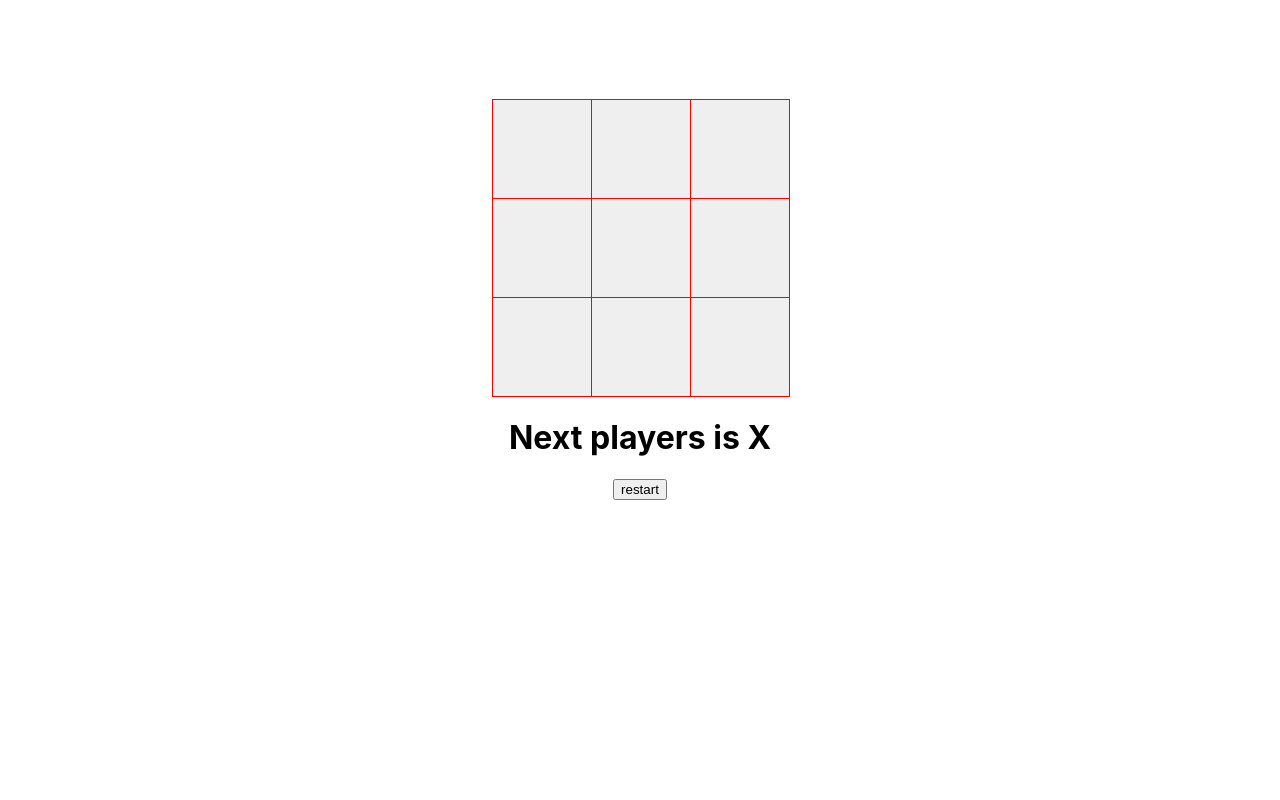
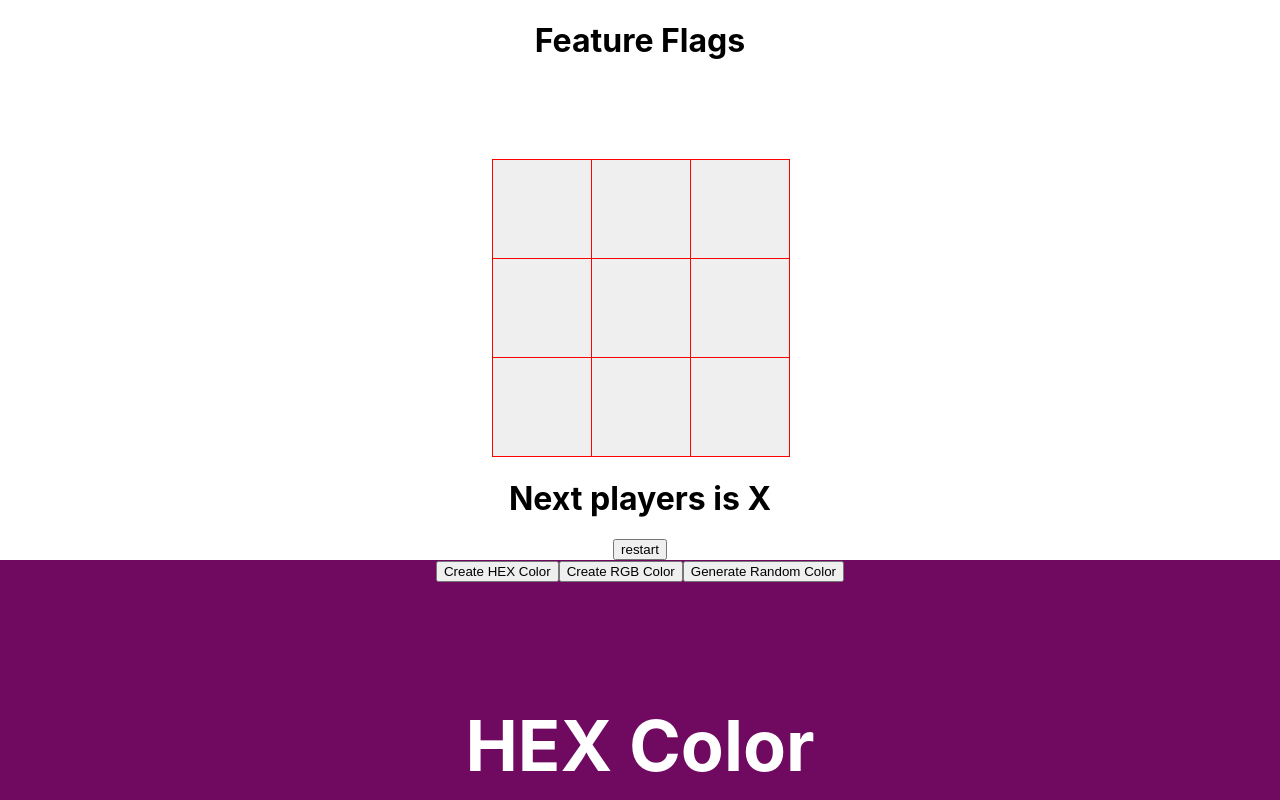
Before and after one commit to JenkinHe/miniprojects-react, a React (Create React App) app in the folder my-app/: page / in a window 1280 px wide. Shown: the top 800 px of the page. Built offline with nearby package versions, Linux system fonts and the light colour scheme.

Commit message:
feature flags complete

```diff
--- a/my-app/src/App.js
+++ b/my-app/src/App.js
@@ -15,6 +15,8 @@ import ModalTest from './components/custom-modal-popup/modal-test';
 import GithubProfileFinder from './components/github-profile-finder';
 import SearchAutocomplete from './components/search-autocomplete-with-api';
 import TicTacToe from './components/tic-tac-toe';
+import FeatureFlagGlobalState from './components/feature-flag/context';
+import FeatureFlags from './components/feature-flag';
 
 function App() {
   return (
@@ -32,7 +34,10 @@ function App() {
      {/* <ModalTest/> */}
      {/* <GithubProfileFinder/> */}
      {/* <SearchAutocomplete/> */}
-     <TicTacToe/>
+     {/* <TicTacToe/> */}
+     <FeatureFlagGlobalState>
+      <FeatureFlags/>
+     </FeatureFlagGlobalState>
 
     </div>
   );
--- /dev/null
+++ b/my-app/src/components/feature-flag/context/index.jsx
@@ -0,0 +1,35 @@
+import { createContext, useEffect, useState } from "react";
+import featureFlagsDataServiceCall from "../data";
+
+
+
+
+
+export const FeatureFlagsContext =createContext(null);
+
+
+export default function FeatureFlagGlobalState({children}){
+    const [loading,setLoading]= useState(false);
+    const [enabledFlags,setEnabledFlags]= useState({})
+
+    async function fetchFeatureFlags(){
+        try{
+            setLoading(true);
+                const response = await featureFlagsDataServiceCall()
+                setEnabledFlags(response);
+                setLoading(false);
+        }catch (error){
+            setLoading(false)
+            throw new Error(error);
+        }
+    }
+
+    useEffect(()=>{
+        fetchFeatureFlags();
+    },[])
+
+    return( <FeatureFlagsContext.Provider value={{loading,enabledFlags}}>
+        {children}
+    </FeatureFlagsContext.Provider>
+    );
+}
--- /dev/null
+++ b/my-app/src/components/feature-flag/data.js
@@ -0,0 +1,22 @@
+
+
+
+const dummyApiResponse ={
+    showLightAndDarkMode:false,
+    showTicTacToeBoard:true,
+    showRandomColorGenerator:true,
+    showAccordian:false,
+    showTreeView:true
+}
+
+
+function featureFlagsDataServiceCall(){
+
+    return new Promise((resolve ,reject)=>{
+        if(dummyApiResponse) setTimeout(resolve(dummyApiResponse),500);
+        else reject('error occured')
+    })
+}
+
+
+export default featureFlagsDataServiceCall;
--- /dev/null
+++ b/my-app/src/components/feature-flag/index.jsx
@@ -0,0 +1,50 @@
+import { useContext } from "react"
+import Accordian from "../accordian"
+import LightDarkMode from "../light-dark-mode"
+import RandomColor from "../random-color"
+import TicTacToe from "../tic-tac-toe"
+import TreeView from "../tree-view"
+import { FeatureFlagsContext } from "./context"
+import menus from "../tree-view/data"
+
+
+
+export default function FeatureFlags(){
+    const {loading,enabledFlags}= useContext(FeatureFlagsContext);
+
+
+    const componentsToRender=[
+        {
+            key:'showLightAndDarkMode',
+            component :<LightDarkMode/>
+        },
+        {
+            key:'showTicTacToeBoard',
+            component :<TicTacToe/>
+        },
+        {
+            key:'showRandomColorGenerator',
+            component :<RandomColor/>
+        },
+        {
+            key:'showAccordian',
+            component :<Accordian/>
+        },
+        {
+            key:'showTreeView',
+            component :<TreeView menus={menus}/>
+        },
+    ]
+    function checkEnabledFlags(getCurrentKey){
+        return enabledFlags[getCurrentKey];
+    }
+
+    if(loading) return <h1>loading</h1>
+
+    return <div>
+        <h1>Feature Flags</h1>
+        {
+            componentsToRender.map(componentItem=>checkEnabledFlags(componentItem.key)?componentItem.component:null)
+        }
+    </div>
+}
```
